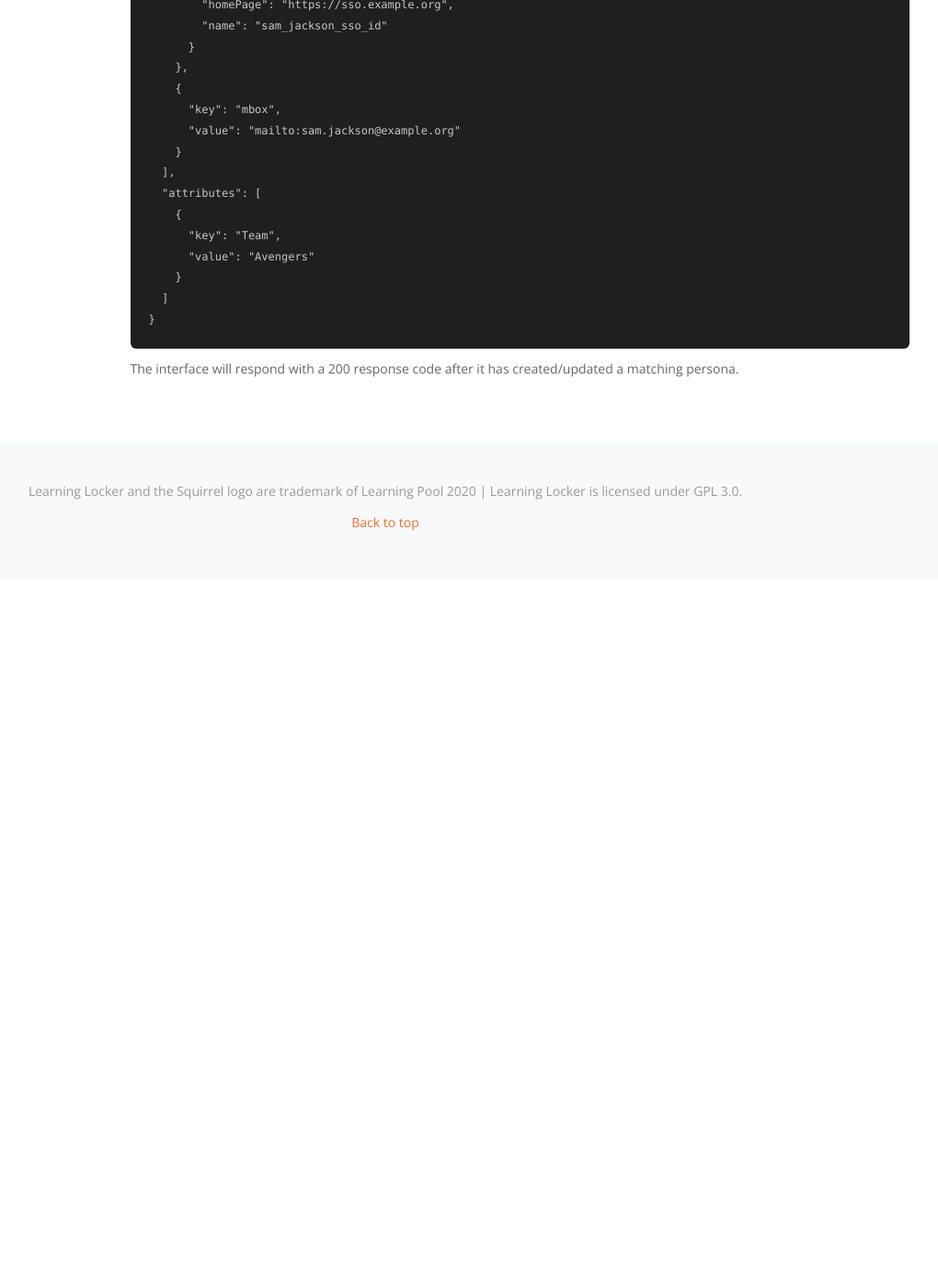
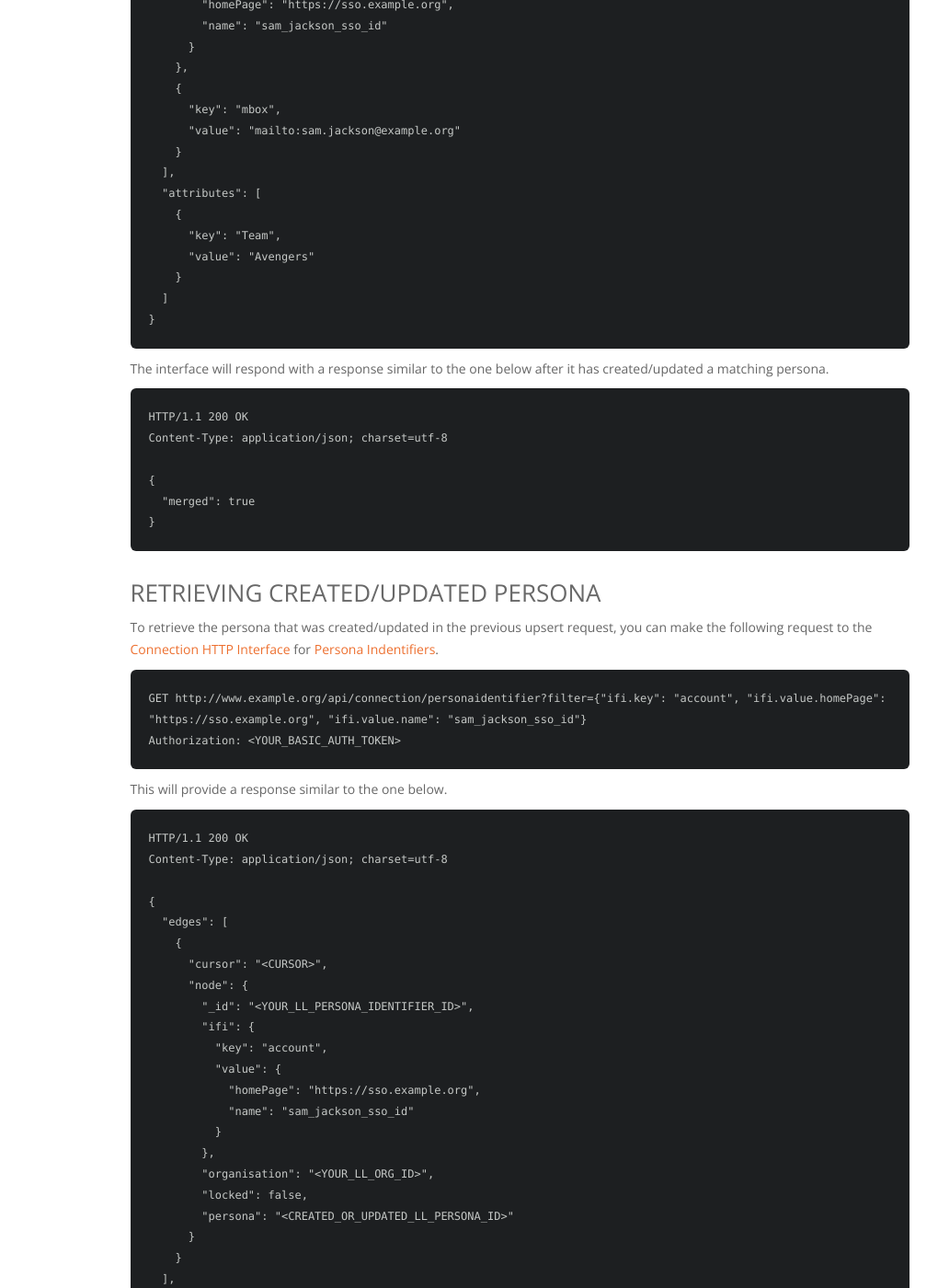
Before and after one commit to LearningLocker/docs, a Jekyll site: the page built from src/http-persona-imports.md, in a window 1280 px wide and 1400 px high, scrolled down 3955 px. Shown: the whole window at 92% size, without its empty margins (221-1241 px from the left). Built offline with Jekyll 4.4.1, drawn with Linux system fonts in a browser that asks for light colours; nearby versions of some CDN libraries; our own code applies the rules of GitHub Pages for plain Markdown files; before the commit the page ends 4585 px from its top, so only the background shows below that; some of the changed text lies outside the part shown.

Commit message:
docs(persona-imports): Adds example for retrieving personas

````diff
--- a/src/http-persona-imports.md
+++ b/src/http-persona-imports.md
@@ -173,4 +173,55 @@ Authorization: <YOUR_BASIC_AUTH_TOKEN>
 }
 ```
 
-The interface will respond with a 200 response code after it has created/updated a matching persona.
+The interface will respond with a response similar to the one below after it has created/updated a matching persona.
+
+```http
+HTTP/1.1 200 OK
+Content-Type: application/json; charset=utf-8
+
+{
+  "merged": true
+}
+```
+
+## Retrieving Created/Updated Persona
+To retrieve the persona that was created/updated in the previous upsert request, you can make the following request to the [Connection HTTP Interface](./http-connection/) for [Persona Indentifiers](./http-persona-identifiers/).
+
+```http
+GET http://www.example.org/api/connection/personaidentifier?filter={"ifi.key": "account", "ifi.value.homePage": "https://sso.example.org", "ifi.value.name": "sam_jackson_sso_id"}
+Authorization: <YOUR_BASIC_AUTH_TOKEN>
+```
+
+This will provide a response similar to the one below.
+
+```
+HTTP/1.1 200 OK
+Content-Type: application/json; charset=utf-8
+
+{
+  "edges": [
+    {
+      "cursor": "<CURSOR>",
+      "node": {
+        "_id": "<YOUR_LL_PERSONA_IDENTIFIER_ID>",
+        "ifi": {
+          "key": "account",
+          "value": {
+            "homePage": "https://sso.example.org",
+            "name": "sam_jackson_sso_id"
+          }
+        },
+        "organisation": "<YOUR_LL_ORG_ID>",
+        "locked": false,
+        "persona": "<CREATED_OR_UPDATED_LL_PERSONA_ID>"
+      }
+    }
+  ],
+  "pageInfo": {
+    "endCursor": "<END_CURSOR>",
+    "hasNextPage": false,
+    "hasPreviousPage": false,
+    "startCursor": "<START_CURSOR>"
+  }
+}
+```
````
